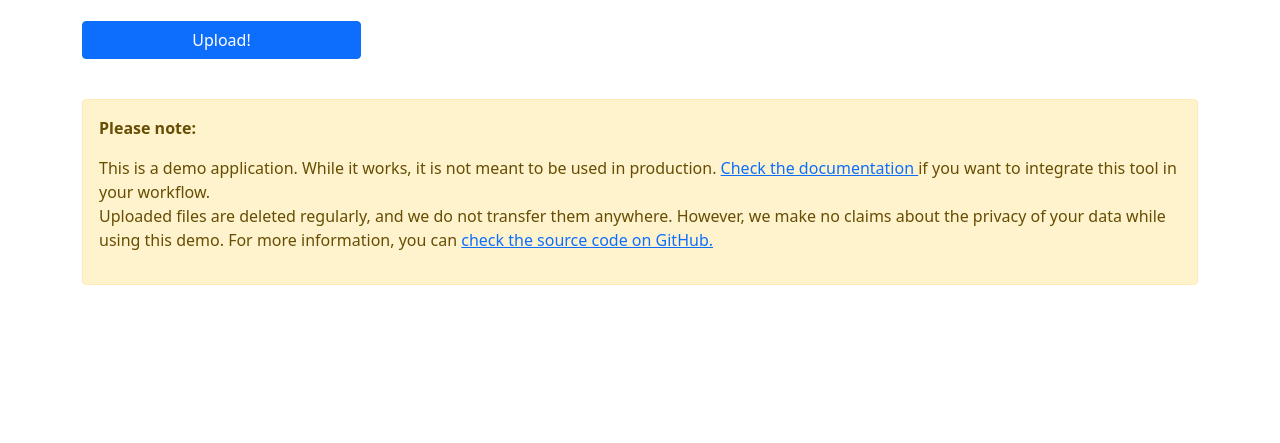
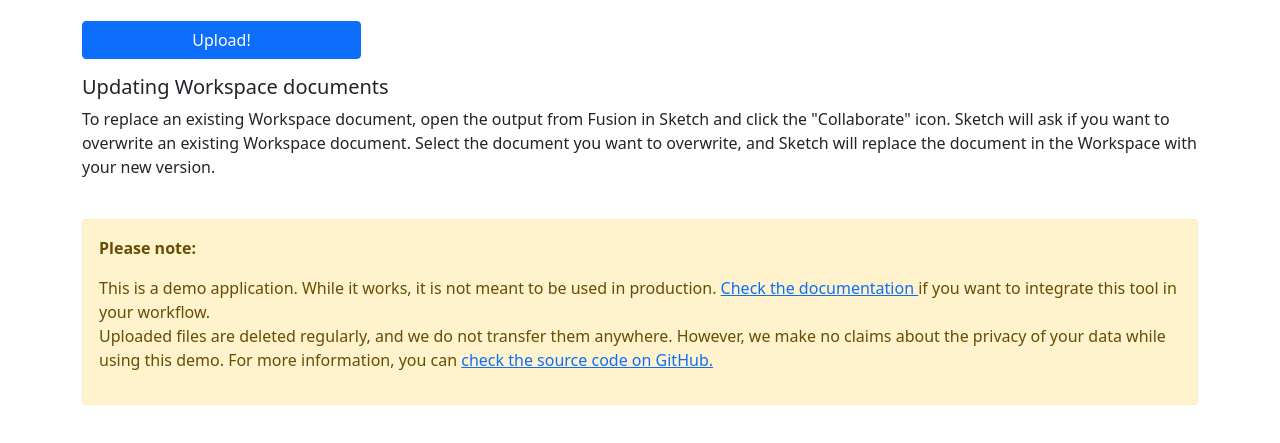
Before and after one commit to sketch-hq/sketch-fusion, a website: page public/index.html in a window 1280 px wide. Shown: the part 145-588 px from the top of the page. Drawn offline with nearby package versions, Linux system fonts and the light colour scheme.

Commit message:
Added note about replacing Workspace documents

```diff
--- a/public/index.html
+++ b/public/index.html
@@ -78,6 +78,18 @@
         -->
       </form>
       <div class="row">
+        <div class="col">
+          <h5>Updating Workspace documents</h5>
+          <p>
+            To replace an existing Workspace document, open the output from
+            Fusion in Sketch and click the "Collaborate" icon. Sketch will ask
+            if you want to overwrite an existing Workspace document. Select the
+            document you want to overwrite, and Sketch will replace the document
+            in the Workspace with your new version.
+          </p>
+        </div>
+      </div>
+      <div class="row">
         <div class="col gy-4">
           <div class="alert alert-warning" role="alert">
             <p>
```
Also changed, not shown: README.md.
